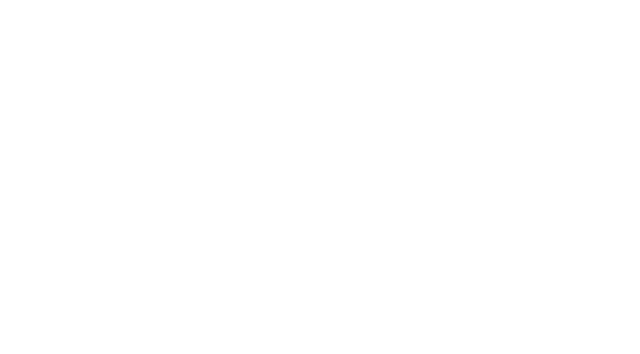
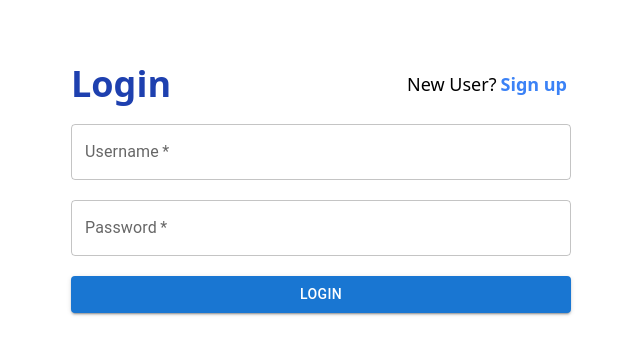
Before and after one commit to moulee40/sports-management, a React (Create React App) app: page / in a window 1280 px wide. Shown: the top 354 px of the page, without its empty margins (319-959 px from the left). Built offline with nearby package versions, Linux system fonts and the light colour scheme.

Commit message:
Push router commit

```diff
--- a/src/App.js
+++ b/src/App.js
@@ -9,7 +9,7 @@ function App() {
   return (
     <BrowserRouter>
       <div className="flex flex-col min-h-screen">
-        <Route path="/login" component={Login}></Route>
+        <Route path="/" component={Login} exact></Route>
         <Route path="/signup" component={Signup}></Route>
         <Route path="/home" component={Main}></Route>
       </div>
--- a/src/components/Login.js
+++ b/src/components/Login.js
@@ -3,6 +3,7 @@ import TextField from "@mui/material/TextField";
 import Button from "@mui/material/Button";
 import React from "react";
 import Alert from "@mui/material/Alert";
+import { withRouter } from "react-router";
 
 class Login extends React.Component {
   constructor(props) {
@@ -24,12 +25,19 @@ class Login extends React.Component {
 
   handleLogin = () => {
     const { username, password } = this.state;
+    const {
+      history: { push },
+    } = this.props;
     if (username === "" || password === "") {
       this.setState({ shouldAlertDisplay: true });
       return;
     }
     this.setState({ shouldAlertDisplay: false });
-    //call API here
+    //Call Api here
+    push({
+      pathname: "/home",
+      data: "hi", // your data array of objects
+    });
   };
 
   render() {
@@ -74,4 +82,4 @@ class Login extends React.Component {
   }
 }
 
-export default Login;
+export default withRouter(Login);
--- a/src/components/Main.js
+++ b/src/components/Main.js
@@ -7,10 +7,11 @@ class Main extends React.Component {
     this.state = {};
   }
   render() {
+    // const { data } = this.props.location;
     return (
       <div className="space-y-5 h-screen flex flex-col">
         <h2 className="text-4xl font-semibold text-indigo-900">
-         Sports Management
+          Sports Management
         </h2>
         <Tab />
       </div>
--- a/src/components/Signup.js
+++ b/src/components/Signup.js
@@ -3,6 +3,7 @@ import TextField from "@mui/material/TextField";
 import Button from "@mui/material/Button";
 import React from "react";
 import Alert from "@mui/material/Alert";
+import { withRouter } from "react-router";
 
 class Signup extends React.Component {
   constructor(props) {
@@ -34,6 +35,9 @@ class Signup extends React.Component {
 
   handleSubmit = () => {
     const { username, email, phoneNumber, password } = this.state;
+    const {
+      history: { push },
+    } = this.props;
     if (
       username === "" ||
       email === "" ||
@@ -44,6 +48,10 @@ class Signup extends React.Component {
       return;
     }
     this.setState({ shouldAlertDisplay: false });
+    push({
+      pathname: "/home",
+      data: "hi", // your data array of objects
+    });
     //call API here
   };
 
@@ -88,10 +96,7 @@ class Signup extends React.Component {
           </Button>
           <div className="flex">
             <p className="text-lg">Existing User?</p>
-            <Link
-              to="/login"
-              className="text-blue-500 font-semibold text-lg px-1"
-            >
+            <Link to="/" className="text-blue-500 font-semibold text-lg px-1">
               Login
             </Link>
           </div>
@@ -104,4 +109,4 @@ class Signup extends React.Component {
   }
 }
 
-export default Signup;
+export default withRouter(Signup);
```
